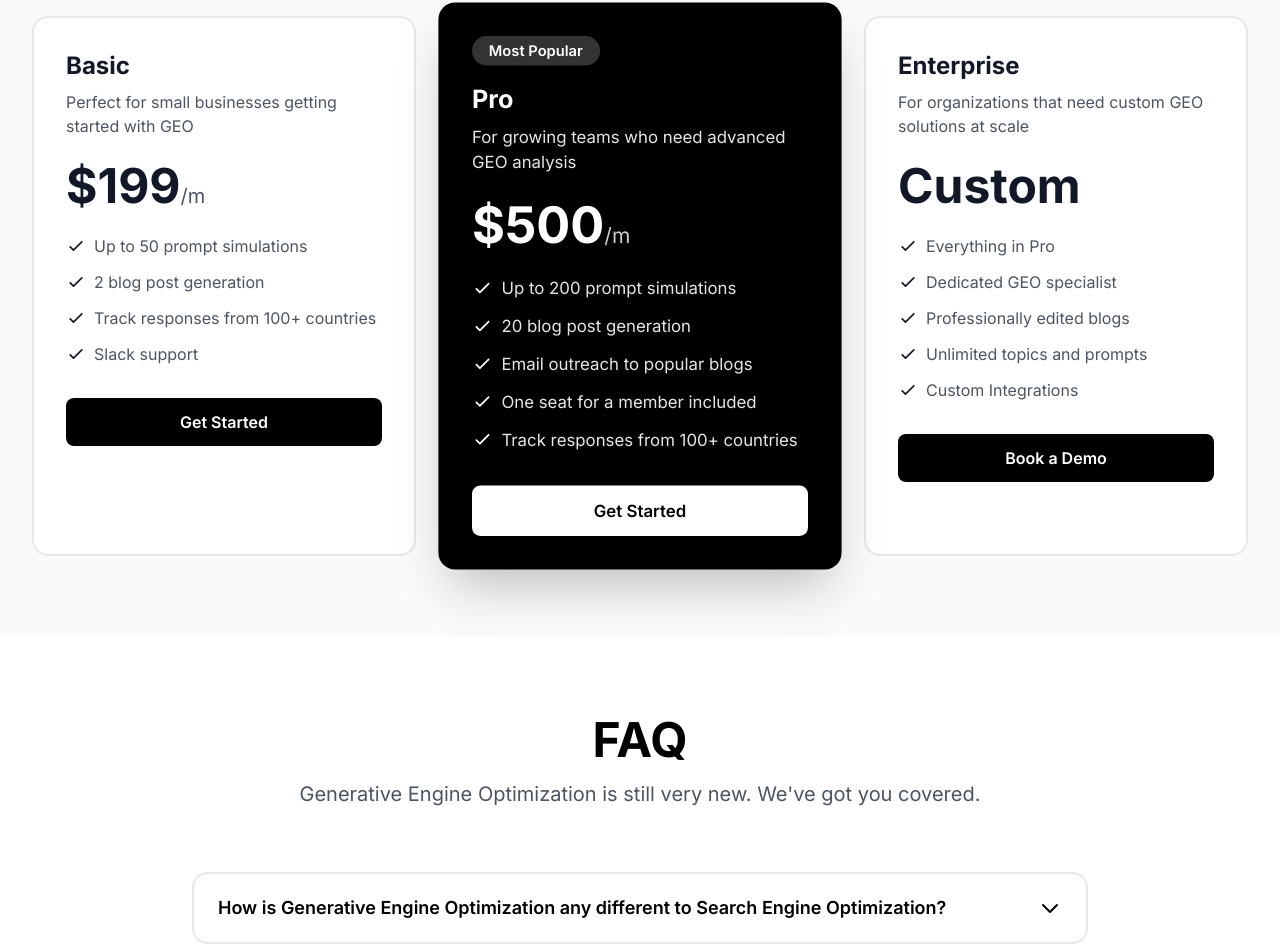
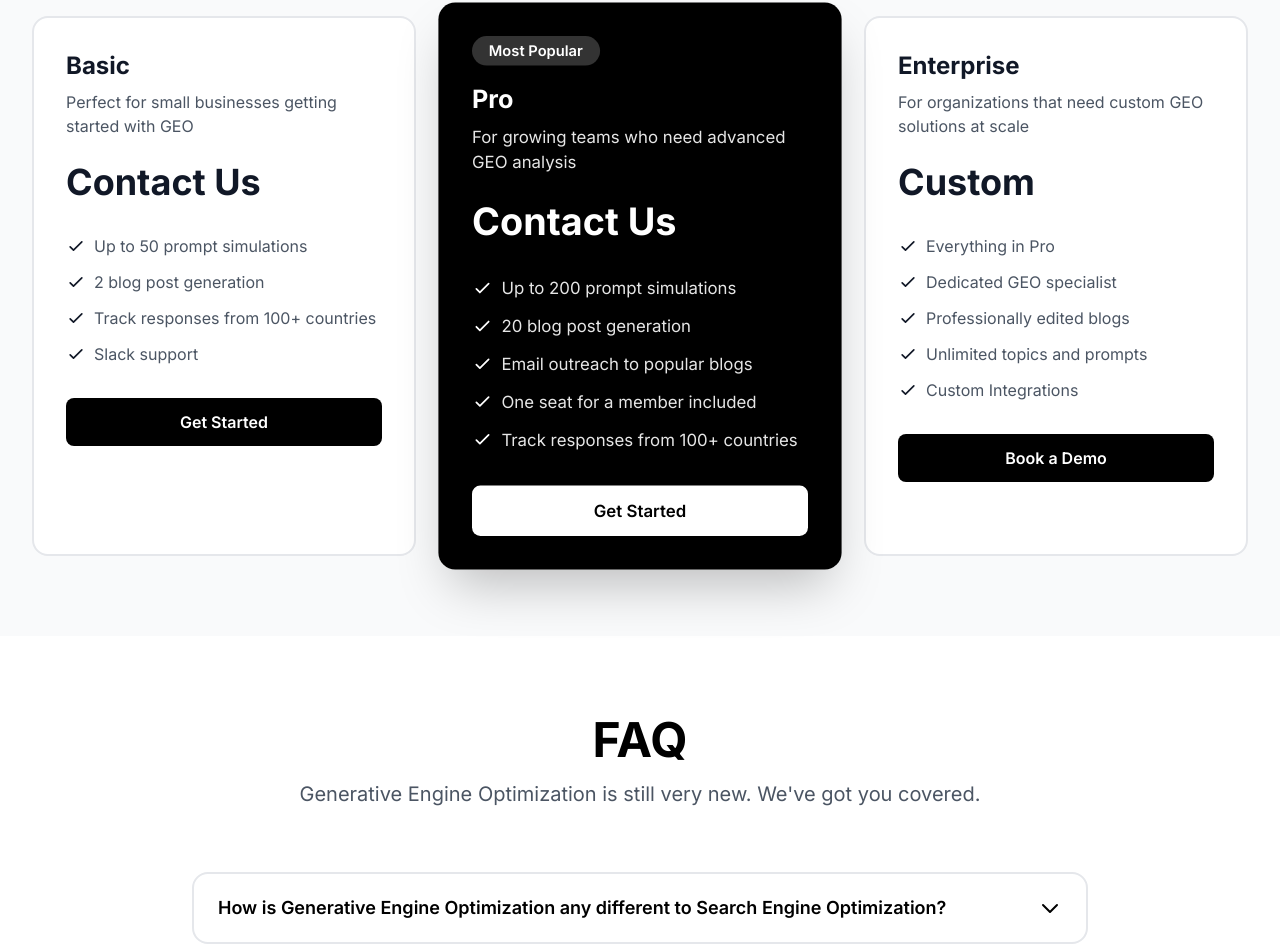
Before and after one commit to dwcqwcqw/hypermind-ai, a Next.js app: page / in a window 1280 px wide. Shown: the part 3253-4205 px from the top of the page. Built offline with nearby package versions, Linux system fonts and the light colour scheme.

Commit message:
优化价格排版

```diff
--- a/components/Pricing.tsx
+++ b/components/Pricing.tsx
@@ -3,8 +3,8 @@ export default function Pricing() {
     {
       name: 'Basic',
       description: 'Perfect for small businesses getting started with GEO',
-      price: '199',
-      period: '/m',
+      price: 'Contact Us',
+      period: '',
       features: [
         'Up to 50 prompt simulations',
         '2 blog post generation',
@@ -18,8 +18,8 @@ export default function Pricing() {
       name: 'Pro',
       badge: 'Most Popular',
       description: 'For growing teams who need advanced GEO analysis',
-      price: '500',
-      period: '/m',
+      price: 'Contact Us',
+      period: '',
       features: [
         'Up to 200 prompt simulations',
         '20 blog post generation',
@@ -91,15 +91,10 @@ export default function Pricing() {
               </p>
 
               {/* Price */}
-              <div className="mb-6">
-                <span className={`text-5xl font-bold ${plan.highlighted ? 'text-white' : 'text-gray-900'}`}>
-                  {plan.price === 'Custom' ? plan.price : `$${plan.price}`}
+              <div className="mb-8">
+                <span className={`text-4xl font-bold ${plan.highlighted ? 'text-white' : 'text-gray-900'}`}>
+                  {plan.price}
                 </span>
-                {plan.period && (
-                  <span className={`text-xl ${plan.highlighted ? 'text-white/80' : 'text-gray-600'}`}>
-                    {plan.period}
-                  </span>
-                )}
               </div>
 
               {/* Features */}
```
